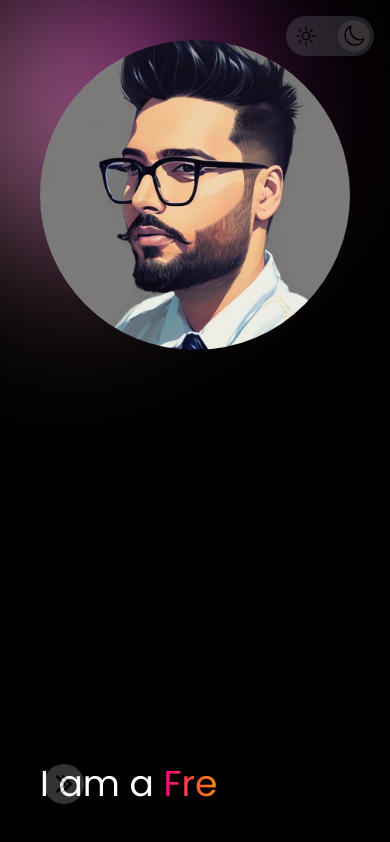
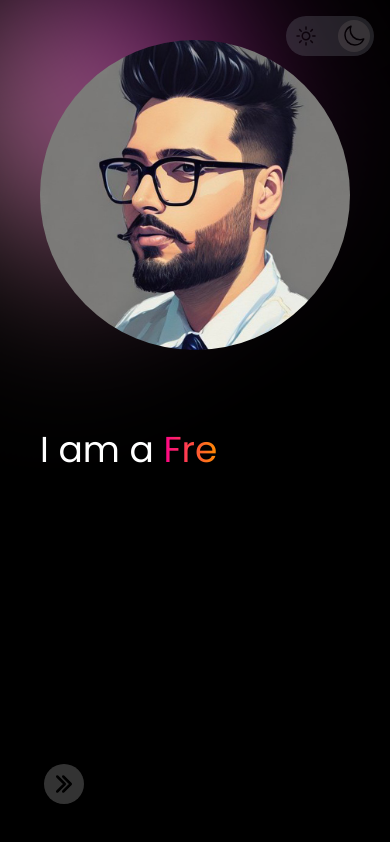
Before and after one commit to sing1176/Portfolio, a React (Create React App) app: page / in a window 390 px wide. Built offline with nearby package versions, Linux system fonts and the light colour scheme.

Commit message:
fixed layout for mobile

```diff
--- a/src/components/Home.js
+++ b/src/components/Home.js
@@ -98,7 +98,7 @@ const Home = () => {
         </div>
         <div
           className=" relative flex md:flex-row flex-col-reverse w-full items-center p-10
-min-h-screen justify-between z-20 ">
+min-h-screen justify-end md:justify-between z-20 ">
           {/* text */}
           <div className="w-full mt-20 md:mb-0 md:pb-0 md:w-1/2 ">
             <h1 className={'lg:text-6xl text-4xl ' + textColor}>
```
